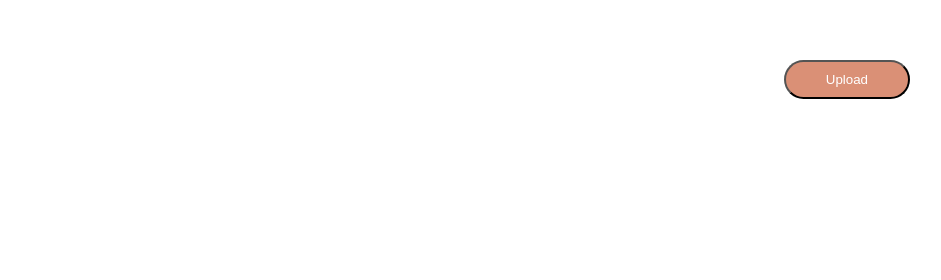
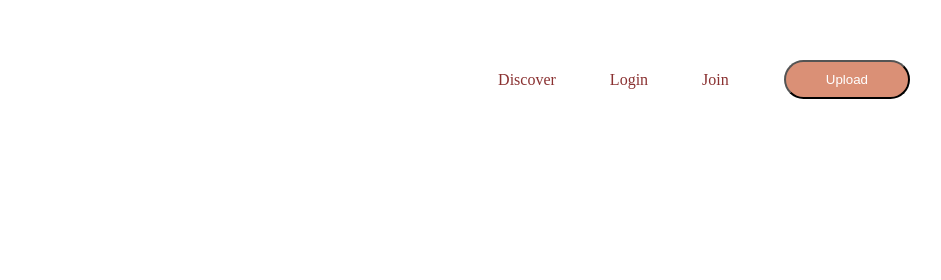
Before and after one commit to Joyantapauljoy11/my-second-repo, a plain HTML site: page index.html in a window 1280 px wide. Shown: the top 280 px of the page, 242-1183 px from the left. Drawn offline with Linux system fonts and the light colour scheme.

Commit message:
sytle change

```diff
--- a/style.css
+++ b/style.css
@@ -38,7 +38,7 @@ nav ul{
 }
 nav ul li a{
     text-decoration:none;
-    color:#fff;
+    color:rgb(138, 49, 49);
 }
 nav ul li a:hover{
 
```
